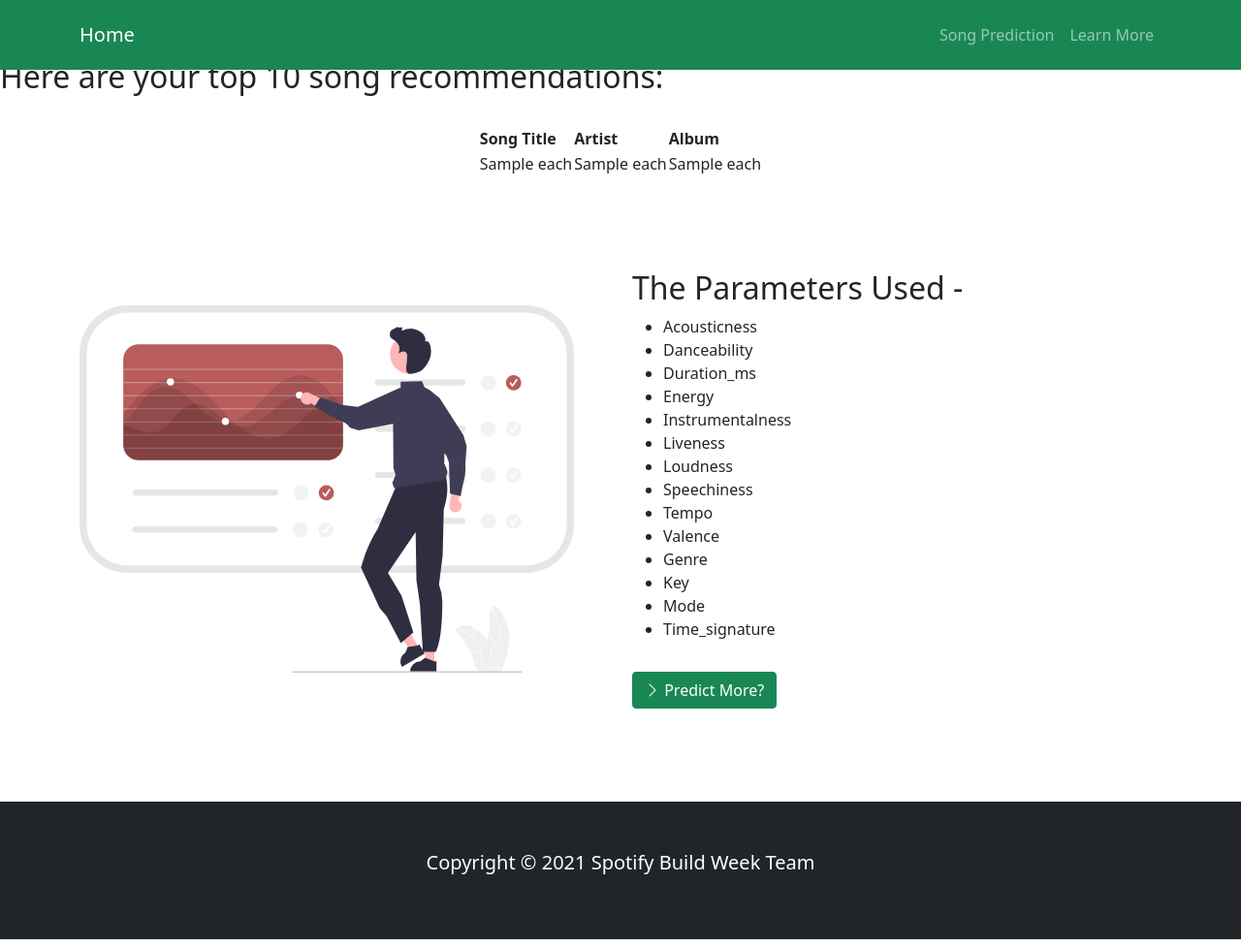
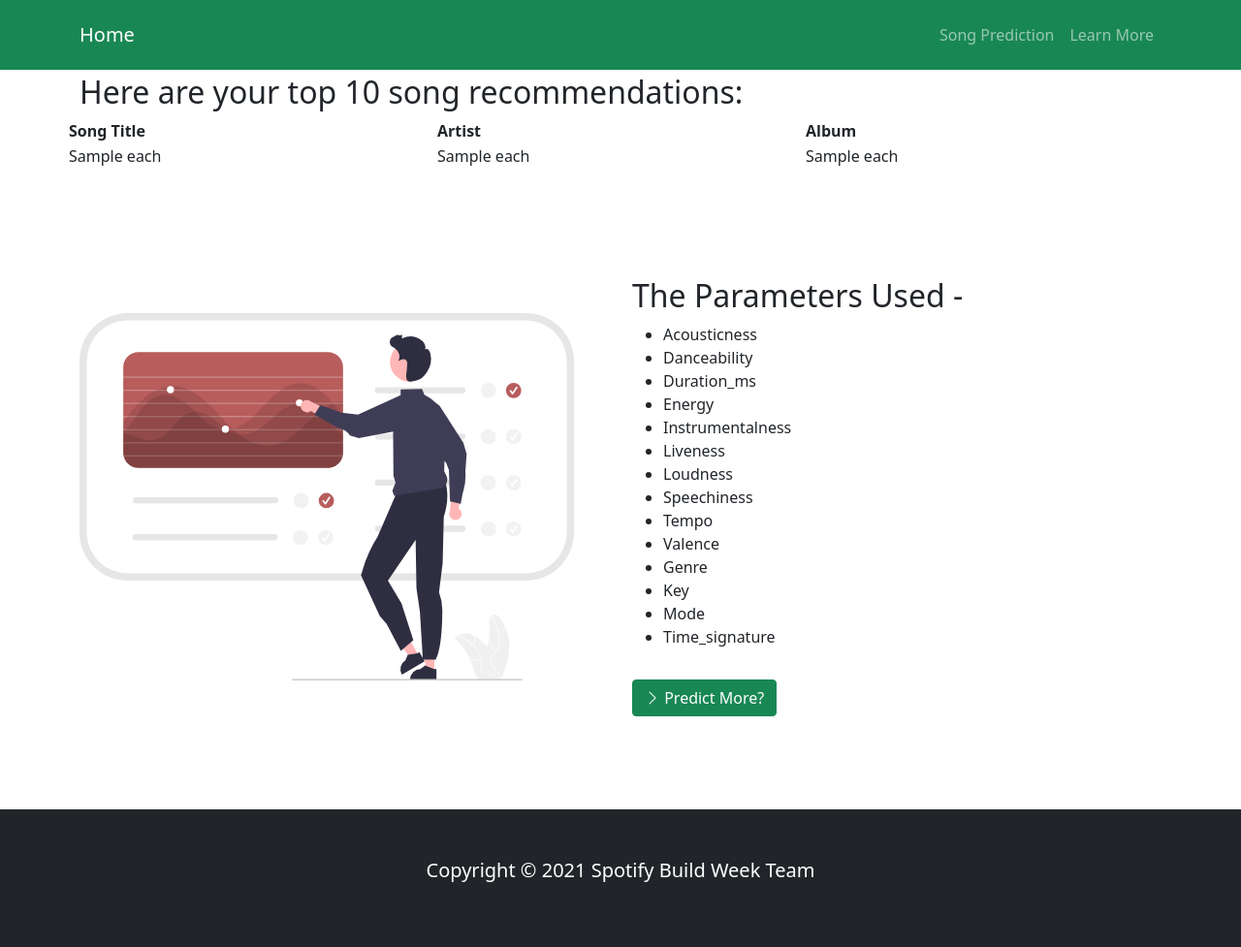
Before and after one commit to Build-Week-ft-spotify-4/front-end, a Python web app: template app-folder/templates/recommendations.html in a window 1280 px wide. Shown: the whole page at 97% size. Run offline with Jinja, Linux system fonts and the light colour scheme; the template is opened without the code that fills it: most values are stand-ins (such as "Sample title", 1, 10 or a date in 2020); some libraries are stand-ins or nearby versions.

Commit message:
Made adjustments to table padding to center everything

```diff
--- a/app-folder/templates/predictor.html
+++ b/app-folder/templates/predictor.html
@@ -9,7 +9,7 @@
         <link rel="stylesheet" href="https://cdn.jsdelivr.net/npm/bootstrap-icons@1.3.0/font/bootstrap-icons.css">
         <link rel="stylesheet" href="static/style.css">
 	</head>
-	<body>
+    <body>
 
     <!-- Navbar -->
     <nav class="navbar navbar-expand-lg bg-success navbar-dark py-3 fixed-top">
--- a/app-folder/templates/recommendations.html
+++ b/app-folder/templates/recommendations.html
@@ -30,7 +30,9 @@
     </div>
   </nav>
 
-
+  <section id="song_table" class="p-3">
+    <div class="container">
+        <div class="row align-items-center justify-content-between">
           <h2>Here are your top 10 song recommendations:</h2>
           <br>
           <table style="margin-left:auto;margin-right:auto;">
@@ -47,6 +49,9 @@
               </tr>
               {% endfor %}
           </table>
+        </div>
+    </div>
+  </section>
 
 
   <!-- About Section -->
```
Lines whose indentation alone changed are shown as unchanged.
